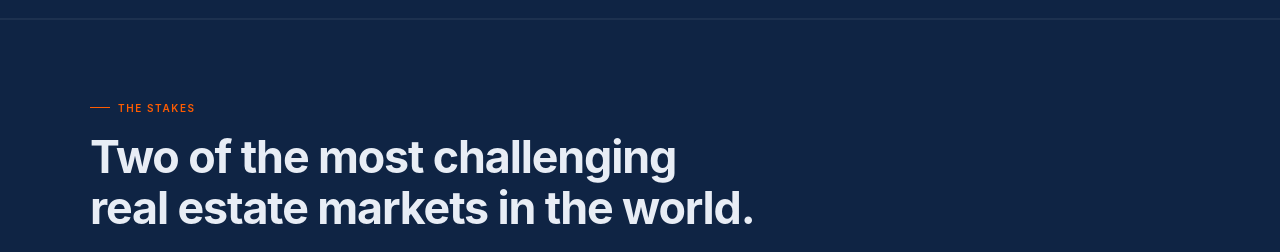
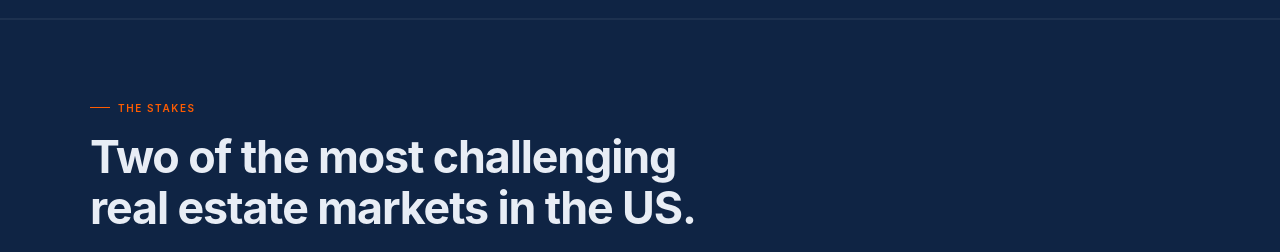
Before and after one commit to edrrymer3/peregrine-jll, a plain HTML site: page index.html in a window 1280 px wide. Shown: the part 1480-1732 px from the top of the page. Drawn offline with nearby package versions, Linux system fonts and the light colour scheme.

Commit message:
US not world

```diff
--- a/index.html
+++ b/index.html
@@ -455,7 +455,7 @@
 <div style="background:#0f2444;border-top:1px solid rgba(255,255,255,0.06);border-bottom:1px solid rgba(255,255,255,0.06);padding:80px 48px;position:relative;z-index:1;">
   <div style="max-width:1100px;margin:0 auto;">
     <div style="font-size:10px;font-weight:600;letter-spacing:0.16em;text-transform:uppercase;color:#FF5C00;margin-bottom:16px;display:flex;align-items:center;gap:8px;"><span style="display:block;width:20px;height:1px;background:#FF5C00;"></span>The Stakes</div>
-    <h2 style="font-size:clamp(28px,3.5vw,46px);font-weight:700;line-height:1.15;letter-spacing:-0.025em;margin-bottom:20px;">Two of the most challenging<br/>real estate markets in the world.</h2>
+    <h2 style="font-size:clamp(28px,3.5vw,46px);font-weight:700;line-height:1.15;letter-spacing:-0.025em;margin-bottom:20px;">Two of the most challenging<br/>real estate markets in the US.</h2>
     <p style="font-size:18px;color:#8aa0c0;max-width:760px;line-height:1.8;margin-bottom:40px;">San Francisco and New York are the most complex office markets in the United States right now. Getting this right — maintaining flexibility, lowering risk, and finding the optionality your investors expect — requires more than market knowledge. It requires best-in-class strategy specific to each city, deep landlord relationships, and access to off-market opportunities that never hit the public market.</p>
     <div style="background:rgba(255,92,0,0.06);border:1px solid rgba(255,92,0,0.2);border-radius:16px;padding:28px 32px;">
       <div style="font-size:10px;font-weight:700;letter-spacing:0.12em;text-transform:uppercase;color:#FF5C00;margin-bottom:10px;">The JLL Advantage in Both Markets</div>
```
